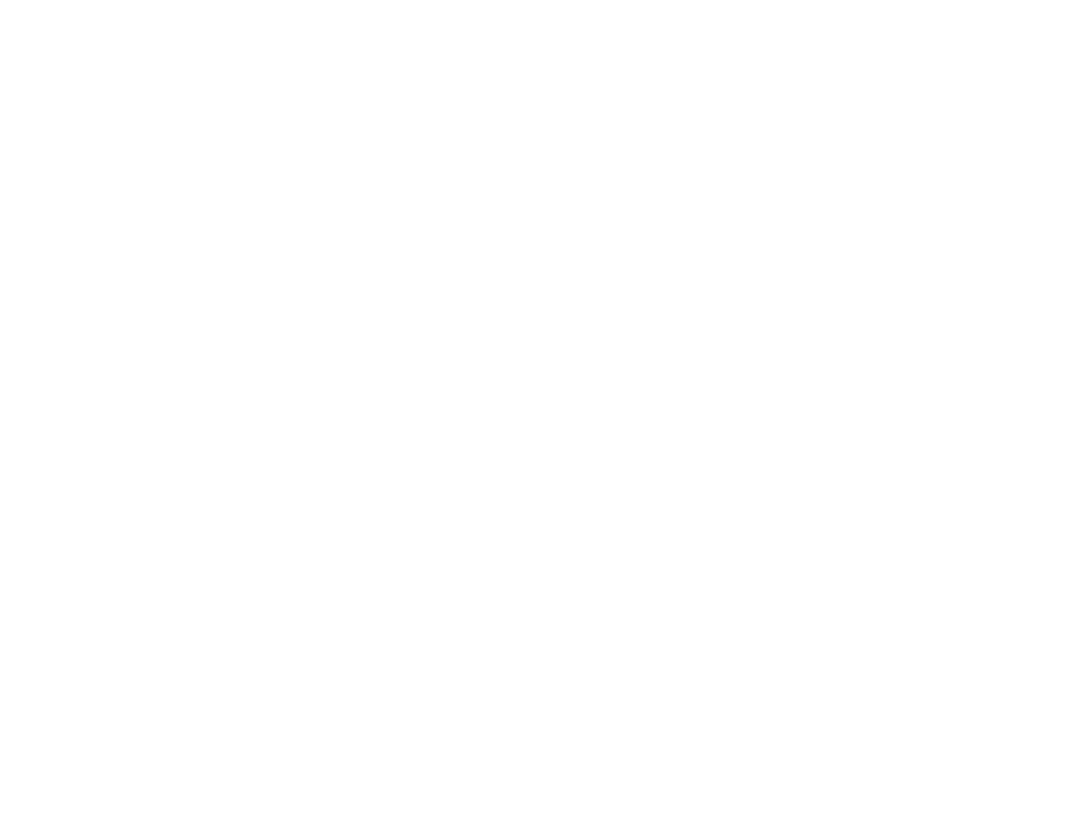
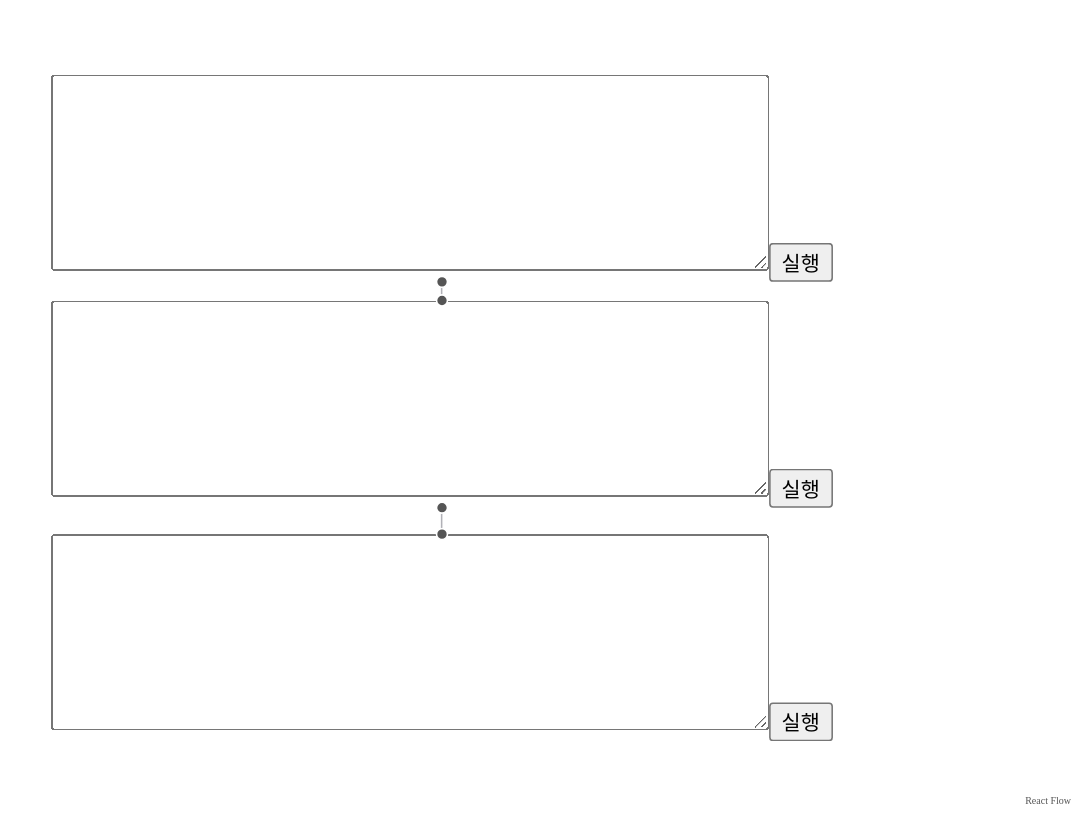
Before and after one commit to joonhyungkimweb/FlowingFunctionsTest, a React (Vite) app: page / in a window 1280 px wide. Shown: the whole page, without its empty margins (198-1280 px from the left). Built offline with nearby package versions, Linux system fonts and the light colour scheme.

Commit message:
[feat] function flow editor 테스트

```diff
--- a/index.html
+++ b/index.html
@@ -1,6 +1,8 @@
 <!DOCTYPE html>
 <html lang="en">
   <head>
+    <!-- Load TensorFlow.js -->
+    <script src="https://cdn.jsdelivr.net/npm/@tensorflow/tfjs/dist/tf.min.js"></script>
     <meta charset="UTF-8" />
     <link rel="icon" type="image/svg+xml" href="/src/favicon.svg" />
     <meta name="viewport" content="width=device-width, initial-scale=1.0" />
--- a/package.json
+++ b/package.json
@@ -15,7 +15,8 @@
   },
   "dependencies": {
     "react": "^18.0.0",
-    "react-dom": "^18.0.0"
+    "react-dom": "^18.0.0",
+    "react-flow-renderer": "^10.3.8"
   },
   "devDependencies": {
     "@types/react": "^18.0.0",
--- a/src/App.tsx
+++ b/src/App.tsx
@@ -1,9 +1,9 @@
-import Graph from './components/Graph';
+import Flow from './components/Flow';
 
 export default function App() {
   return (
-    <div className="App">
-      <Graph />
+    <div className="App" style={{ height: '100vh' }}>
+      <Flow />
     </div>
   );
 }
--- /dev/null
+++ b/src/components/Flow.tsx
@@ -0,0 +1,109 @@
+import { useState, useCallback, useMemo, useEffect } from 'react';
+import ReactFlow, {
+  addEdge,
+  FitViewOptions,
+  applyNodeChanges,
+  applyEdgeChanges,
+  Node,
+  Edge,
+  NodeChange,
+  EdgeChange,
+  Connection,
+  ReactFlowProvider,
+  useReactFlow,
+} from 'react-flow-renderer';
+
+import FuntionNode from './FuntionNode';
+
+const fitViewOptions: FitViewOptions = {
+  padding: 0.2,
+};
+
+function Flow() {
+  const [nodes, setNodes] = useState<Node[]>([]);
+  const [edges, setEdges] = useState<Edge[]>([]);
+  const { getNodes } = useReactFlow();
+
+  const updateNodeScript = (script: string, id: string) =>
+    setNodes(
+      getNodes().map((node) =>
+        node.id === id ? { ...node, data: { ...node.data, script } } : node,
+      ),
+    );
+
+  useEffect(() => {
+    setNodes([
+      {
+        id: '1',
+        data: { updateNodeScript },
+        position: { x: 5, y: 5 },
+        draggable: false,
+        type: 'functionNodeInput',
+      },
+      {
+        id: '2',
+        data: { updateNodeScript },
+        position: { x: 5, y: 150 },
+        draggable: false,
+        type: 'functionNode',
+      },
+      {
+        id: '3',
+        data: { updateNodeScript },
+        position: { x: 5, y: 300 },
+        draggable: false,
+        type: 'functionNodeOutput',
+      },
+    ]);
+
+    setEdges([
+      { id: 'e1-2', source: '1', target: '2' },
+      { id: 'e2-3', source: '2', target: '3' },
+    ]);
+  }, []);
+
+  const nodeTypes = useMemo(
+    () => ({
+      functionNode: FuntionNode,
+      functionNodeInput: FuntionNode,
+      functionNodeOutput: FuntionNode,
+    }),
+    [],
+  );
+
+  const onNodesChange = useCallback(
+    (changes: NodeChange[]) =>
+      setNodes((nds) => applyNodeChanges(changes, nds)),
+    [setNodes],
+  );
+  const onEdgesChange = useCallback(
+    (changes: EdgeChange[]) =>
+      setEdges((eds) => applyEdgeChanges(changes, eds)),
+    [setEdges],
+  );
+  const onConnect = useCallback(
+    (connection: Connection) => setEdges((eds) => addEdge(connection, eds)),
+    [setEdges],
+  );
+
+  return (
+    <ReactFlow
+      nodes={nodes}
+      edges={edges}
+      onNodesChange={onNodesChange}
+      onEdgesChange={onEdgesChange}
+      onConnect={onConnect}
+      fitView
+      fitViewOptions={fitViewOptions}
+      nodeTypes={nodeTypes}
+    />
+  );
+}
+
+export default function FlowWithProvider() {
+  return (
+    <ReactFlowProvider>
+      <Flow />
+    </ReactFlowProvider>
+  );
+}
--- /dev/null
+++ b/src/components/FuntionNode.tsx
@@ -0,0 +1,56 @@
+import { useRef, useCallback, ChangeEvent } from 'react';
+import { Handle, Position, NodeProps, useReactFlow } from 'react-flow-renderer';
+// eslint-disable-next-line @typescript-eslint/no-empty-function
+const AsyncFunction = Object.getPrototypeOf(async function () {}).constructor;
+
+const makeFuntion = (script: string) => (input?: any) =>
+  new AsyncFunction('input', script)(input);
+
+export default function FuntionNode({ data, type, id }: NodeProps) {
+  const textRef = useRef(null);
+  const { getEdges, getNode } = useReactFlow();
+
+  const findCurrent = (currentId: string) =>
+    getEdges().find(({ target }) => target === currentId);
+
+  const runPrevScript = async (currentId: string): Promise<any> => {
+    const currentNode = getNode(currentId);
+    const currentScript = makeFuntion(currentNode?.data.script || '');
+    const { source: prevId } = findCurrent(currentId) || {};
+    if (prevId == null) return await currentScript();
+    return await currentScript(await runPrevScript(prevId));
+  };
+
+  const onChange = useCallback(
+    (e: ChangeEvent<HTMLTextAreaElement>) => {
+      data.updateNodeScript(e.currentTarget.value, id);
+    },
+    [data.updateNodeScript, id],
+  );
+
+  return (
+    <>
+      {!type?.includes('Input') && (
+        <Handle type="target" position={Position.Top} />
+      )}
+      <div className="function-node">
+        <textarea
+          cols={55}
+          rows={8}
+          ref={textRef}
+          onChange={onChange}
+        ></textarea>
+        <button
+          onClick={async () => {
+            console.log(await runPrevScript(id));
+          }}
+        >
+          실행
+        </button>
+      </div>
+      {!type?.includes('Output') && (
+        <Handle type="source" position={Position.Bottom} />
+      )}
+    </>
+  );
+}
--- a/src/components/Graph.tsx
+++ /dev/null
@@ -1,3 +0,0 @@
-export default function Graph() {
-  return <div></div>;
-}
```
Also changed, not shown: 1 other file (tests, documents, lock files or other folders).
